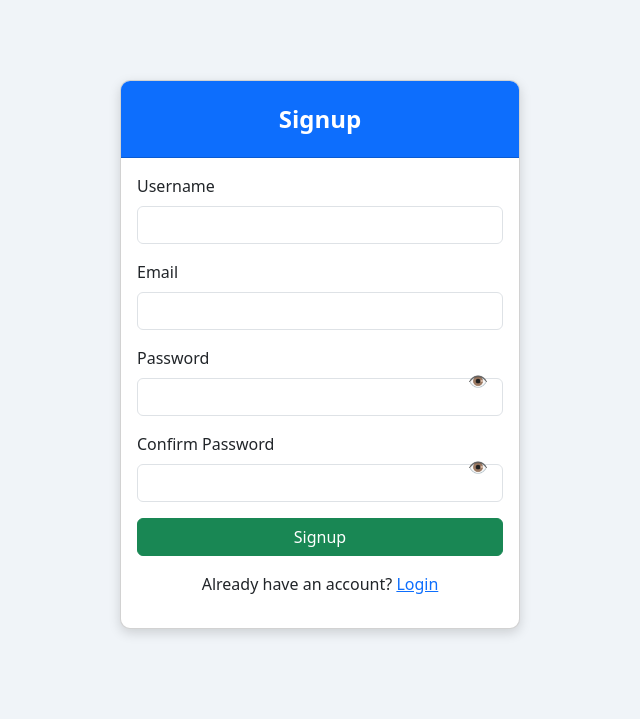
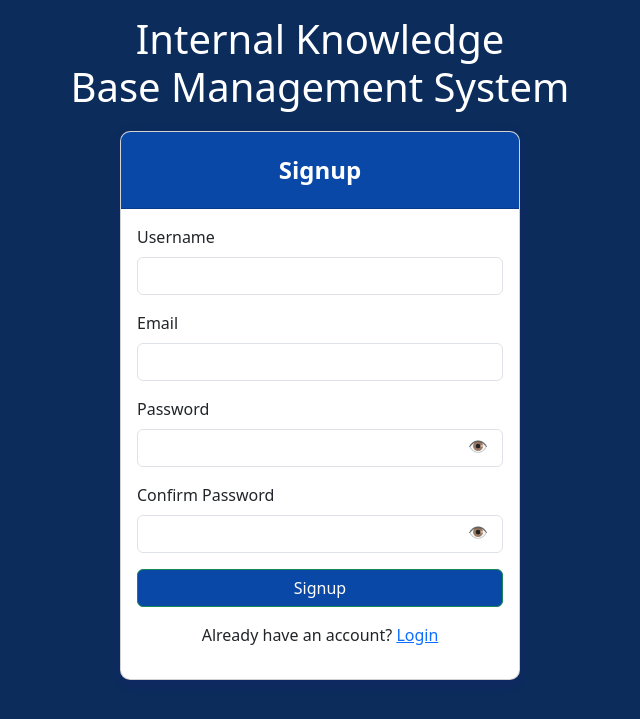
Before and after one commit to saudsunil/IKMS-MVP, a Django app: page /signup/ in a window 1280 px wide. Shown: the top 719 px of the page, without its empty margins (320-960 px from the left). Run offline with Django 5.2, Linux system fonts and the light colour scheme.

Commit message:
signup bug is fixed

```diff
--- a/ntc/core/views.py
+++ b/ntc/core/views.py
@@ -81,13 +81,6 @@ def signup_view(request):
                      email=email
                  )
 
-                 Employee.objects.get_or_create(
-                    user=user,
-
-                    name='',
-                    email=email,
-
-                 )
 
         except IntegrityError as e:
             print("INTEGRITY ERROR >>>", e)
--- a/ntc/employees/signals.py
+++ b/ntc/employees/signals.py
@@ -8,6 +8,7 @@ def create_employee(sender, instance, created, **kwargs):
     if created:
         Employee.objects.create(
             user=instance,
-            name=instance.username,
-            email=instance.email
+            name='',
+            email=instance.email,
+            employee_code=f"EMP{instance.id:05d}"
         )
--- a/ntc/employees/urls.py
+++ b/ntc/employees/urls.py
@@ -5,6 +5,6 @@ urlpatterns = [
     path('edit-profile/', views.edit_profile, name='edit_profile'),
     path('employee/delete-profile-image/', views.delete_profile_image, name='delete_profile_image'),
     path('', views.employee_list, name='employee_list'),
-    path('<int:id>/', views.profile, name='employee_profile'),
+    path('employee_profile/<int:id>/', views.profile, name='employee_profile'),
 
 ]
--- a/ntc/employees/views.py
+++ b/ntc/employees/views.py
@@ -50,7 +50,7 @@ def edit_profile(request):
         form = EmployeeEditForm(request.POST, request.FILES, instance=employee)
         if form.is_valid():
             form.save()
-            return redirect('homepage')
+            return redirect('employee_profile', id=employee.id)
     else:
         form = EmployeeEditForm(instance=employee)
 
--- a/ntc/static/css/base.css
+++ b/ntc/static/css/base.css
@@ -1,10 +1,10 @@
 
 
 /* page layout */
-body { background: #f7f7f7; }
+body { background: #0c2c5cff; }
 .sidebar {
     height: 100vh;
-    background: #fff;
+    background: #0c2c5cff;
     border-right: 1px solid #ddd;
     padding: 20px;
     position: sticky;
--- a/ntc/templates/base.html
+++ b/ntc/templates/base.html
@@ -23,7 +23,7 @@
   <div class="row">
 
     <!-- Left Sidebar -->
-    <div class="col-3 sidebar">
+    <div class="col-3 sidebar" style="background-color: #0c2c5cff;">
       {% block left_sidebar %}
 
 
--- a/ntc/templates/core/signup.html
+++ b/ntc/templates/core/signup.html
@@ -6,18 +6,23 @@
     <title>Signup</title>
     <link href="https://cdn.jsdelivr.net/npm/bootstrap@5.3.2/dist/css/bootstrap.min.css" rel="stylesheet">
     <style>
+       h1 {
+         text-align: center;
+         color: white;
+            margin-top: 15px;
+       }
         body {
-            background-color: #f0f4f8;
+            background-color: #0c2c5cff;
         }
         .card-signup {
             max-width: 400px;
-            margin: 80px auto;
+            margin: 20px auto;
             border-radius: 10px;
             overflow: hidden;
-            box-shadow: 0 4px 12px rgba(0,0,0,0.15);
+            box-shadow: 0 4px 12px rgba(38, 14, 145, 0.15);
         }
         .card-header {
-            background-color: #007bff;
+            background-color: #0948a7ff;
             color: white;
             text-align: center;
             font-weight: bold;
@@ -28,15 +33,16 @@
             cursor: pointer;
             position: absolute;
             right: 15px;
-            top: 50%;
+            top: 70%;
             transform: translateY(-50%);
             color: #6c757d;
         }
     </style>
 </head>
 <body>
+    <h1>Internal Knowledge <br>Base Management System</h1>
 <div class="card card-signup">
-    <div class="card-header bg-primary text-white text-center">Signup</div>
+    <div class="card-header">Signup</div>
     <div class="card-body">
         {% if error %}
             <div class="alert alert-danger">{{ error }}</div>
@@ -65,7 +71,7 @@
                 <span class="toggle-password" onclick="togglePassword('confirm_password')">👁</span>
             </div>
 
-            <button type="submit" class="btn btn-success w-100">Signup</button>
+            <button type="submit" class="btn btn-success w-100" style="background-color: #0948a7ff;">Signup</button>
         </form>
         <p class="text-center mt-3">Already have an account?
             <a href="{% url 'login' %}">Login</a>
```
Also changed, not shown: ntc/static/css/auth.css (+39 -0 lines), ntc/static/js/editprofile.js (+21 -4 lines), ntc/templates/core/login.html (+12 -6 lines), ntc/media/articles/github_VJVehRh.png (added), ntc/media/profiles/github.png (added).
